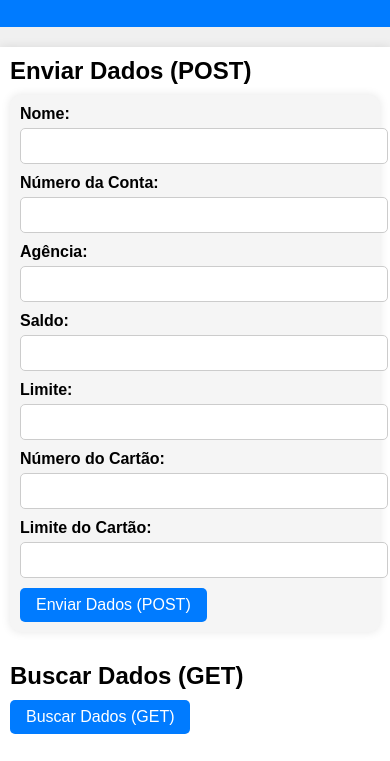
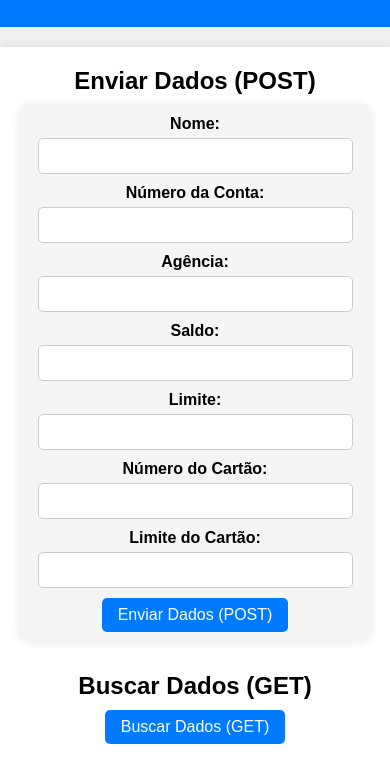
Before and after one commit to LucasJnoub/frontend-for-rest-api, a plain HTML site: page index.html in a window 390 px wide. Shown: the part 51-812 px from the top of the page. Drawn offline with Linux system fonts and the light colour scheme.

Commit message:
centering elements

```diff
--- a/style.css
+++ b/style.css
@@ -91,16 +91,27 @@ tr:hover {
 
 @media (max-width: 768px) {
     main {
-        padding: 10px;
+        padding: 20px;
     }
 
     form {
         padding: 10px;
+        text-align: center;
     }
 
     input {
-        width: 100%;
+        width: 90%;
     }
+
+    .data-section{
+        text-align: center;
+    }
+
+
+    .form-section h2, .delete-section h2,  .formatted-data-section h2 {
+        text-align: center;
+    }
+
 }
 
 @media (max-width: 480px) {
```
